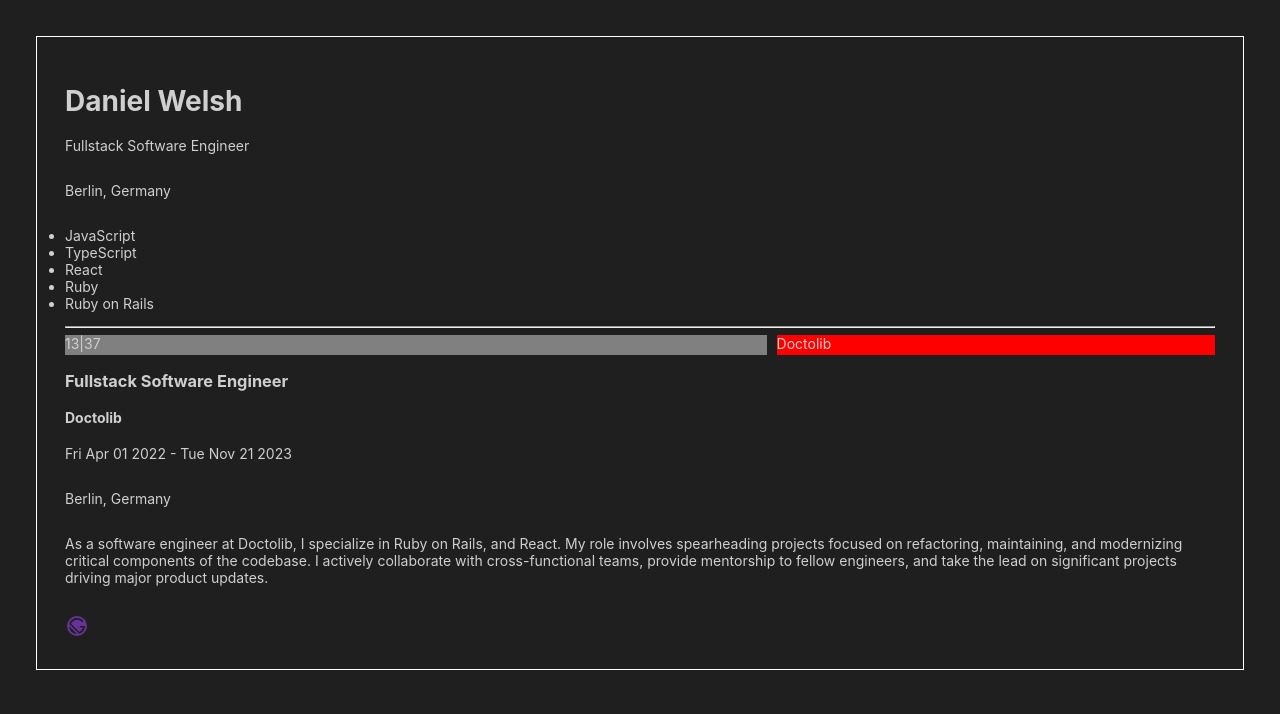
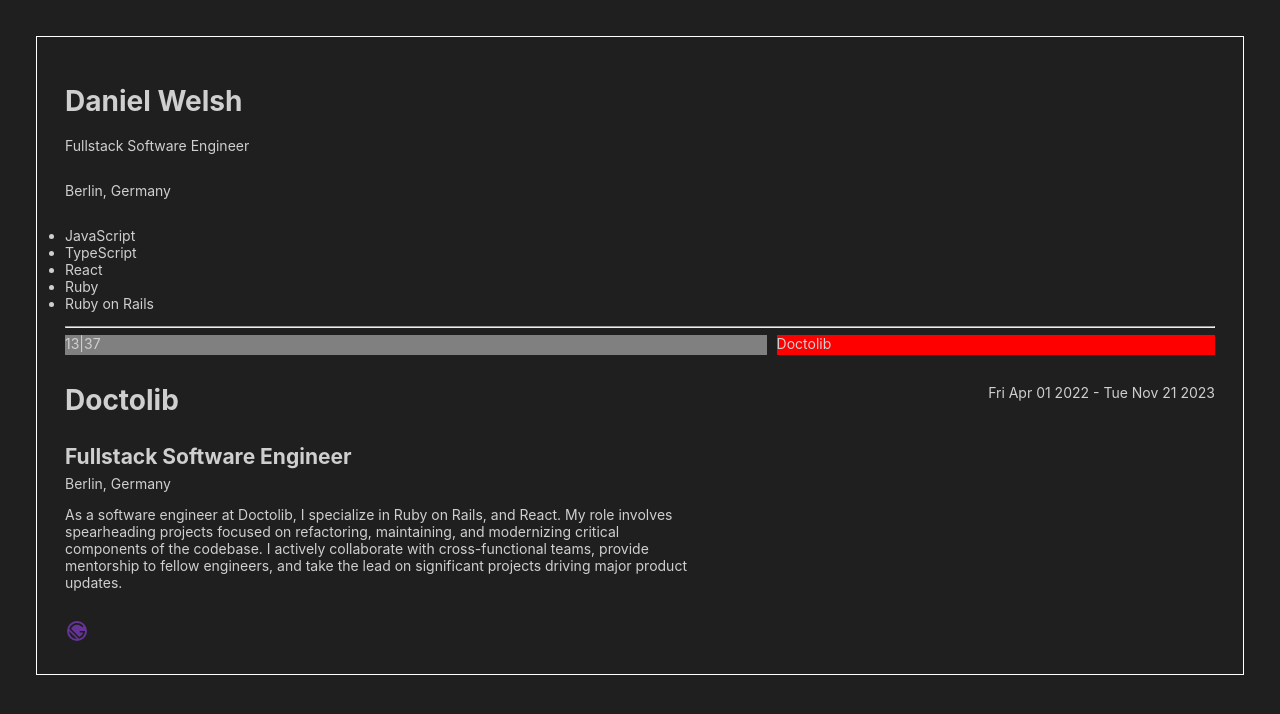
Before and after one commit to wel-shy/daniel-welsh, a Gatsby site: page / in a window 1280 px wide. Built offline with nearby package versions, Linux system fonts and the light colour scheme; Gatsby itself is replaced by a stand-in of ours.

Commit message:
styling work experience details

```diff
--- a/src/components/Timeline/Item.tsx
+++ b/src/components/Timeline/Item.tsx
@@ -5,7 +5,14 @@
 const Wrapper = styled.div<{ isSelected: boolean; percent?: number }>`
   background-color: ${({ isSelected }) => (isSelected ? "red" : "gray")};
   flex-basis: ${({ percent }) => percent}%;
+  transition: 0.5s ease all;
   width: 100%;
+
+  &:hover {
+    background-color: blue;
+    cursor: pointer;
+    font-weight: bold;
+  }
 `;
 
 interface Props {
--- a/src/components/Timeline/RoleDetails.tsx
+++ b/src/components/Timeline/RoleDetails.tsx
@@ -1,17 +1,53 @@
 import React from "react";
 import { Role } from "./types";
+import styled from "styled-components";
+
+const Wrapper = styled.div`
+  & .role-header {
+    align-items: center;
+    display: flex;
+    margin-bottom: 0em;
+
+    h3 {
+      flex: 1;
+      font-size: 2em;
+      margin-bottom: 0em;
+    }
+
+    p {
+      margin-bottom: 0em;
+    }
+  }
+
+  h4 {
+    font-size: 1.5em;
+    margin-bottom: 0.25em;
+  }
+
+  & .location {
+    margin: 0;
+  }
+
+  // TODO: Make response to screen width.
+  .description {
+    max-width: 50vw;
+  }
+`;
 
 const RoleDetails = ({ role }: { role: Role }) => {
   return (
-    <div>
-      <h3>{role.role}</h3>
-      <h4>{role.company}</h4>
-      <p>
-        {role.from.toDateString()} - {role.to.toDateString()}
-      </p>
-      <p>{role.location}</p>
-      <p>{role.description}</p>
-    </div>
+    <Wrapper>
+      <div className="role-header">
+        <h3>{role.company}</h3>
+        <p>
+          {role.from.toDateString()} - {role.to.toDateString()}
+        </p>
+      </div>
+      <h4>{role.role}</h4>
+
+      <p className="location">{role.location}</p>
+      <p className="description">{role.description}</p>
+    </Wrapper>
   );
 };
 
```
